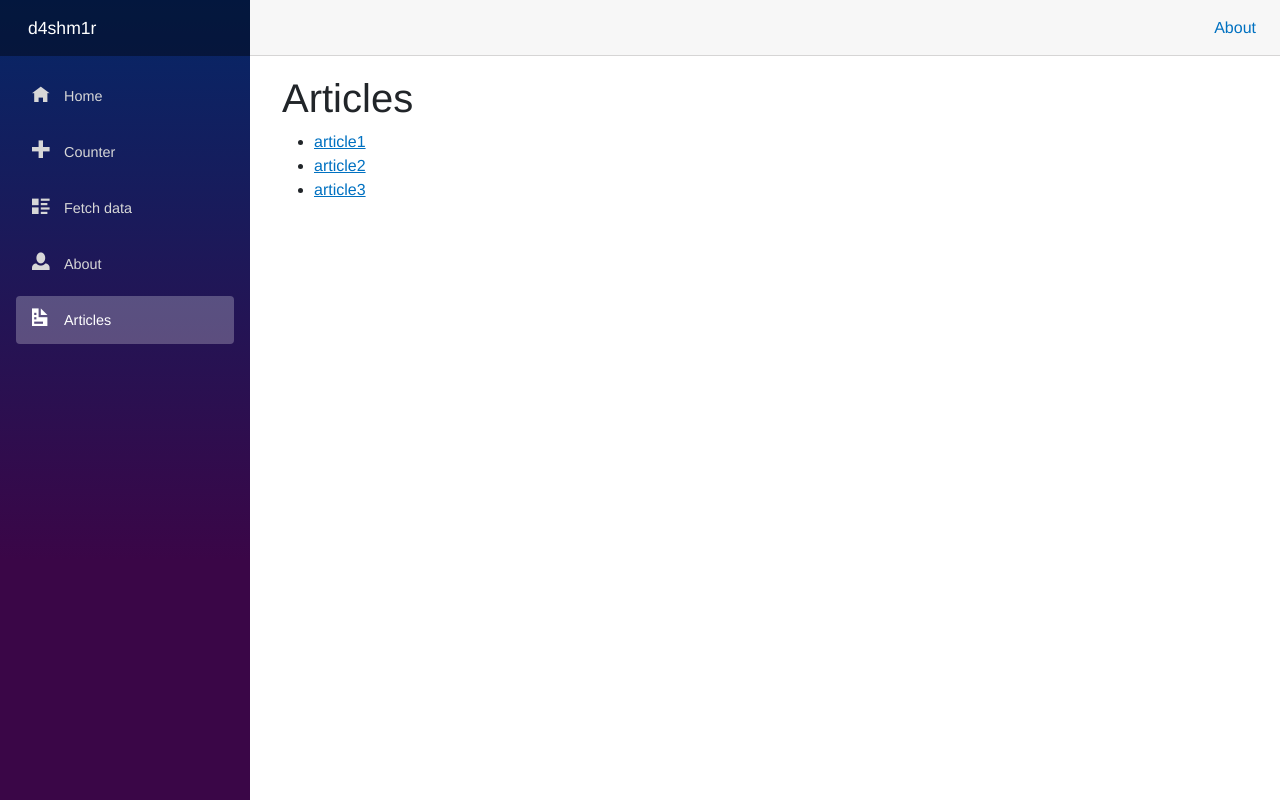
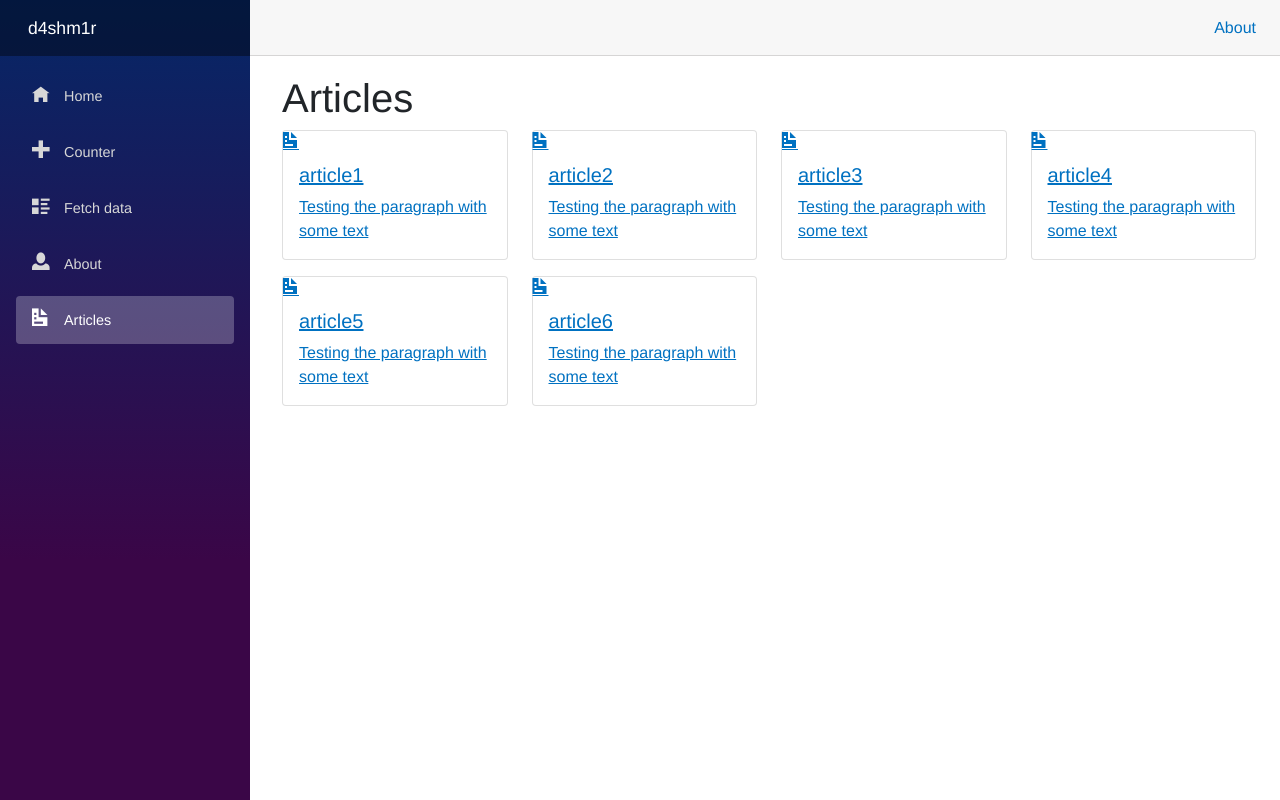
Before and after one commit to d4shm1r/d4shm1r.github.io, an ASP.NET Core app: page /articles in a window 1280 px wide. Run offline with ASP.NET Core 8, Linux system fonts and the light colour scheme; style sheets or scripts are compiled from the project's sources.

Commit message:
added cards in articles

```diff
--- a/d4shm1r.github.io/Pages/Articles.razor
+++ b/d4shm1r.github.io/Pages/Articles.razor
@@ -4,13 +4,27 @@
 
 <h1>Articles</h1>
 
-<ul>
+<div class="row">
     @foreach (var articleName in articleNames)
     {
-        <li><a href="/articles/@articleName">@articleName</a></li>
+        <div class="col-sm-3">
+            <a href="/articles/@articleName" class="card mb-3">
+                <span class="oi oi-document" aria-hidden="true"></span>
+                <div class="card-body">
+                    <h5 class="card-title">@articleName</h5>
+                    <p class="card-text">Testing the paragraph with some text</p>
+                </div>
+            </a>
+        </div>
+
+        @if ((articleNames.IndexOf(articleName) + 1) % 4 == 0)
+        {
+            </div>
+            <div class="row"></div>
+        }
     }
-</ul>
+</div>
 
 @code {
-    private List<string> articleNames = new List<string> { "article1", "article2", "article3" };
+    private List<string> articleNames = new List<string> { "article1", "article2", "article3", "article4", "article5", "article6" };
 }
```
